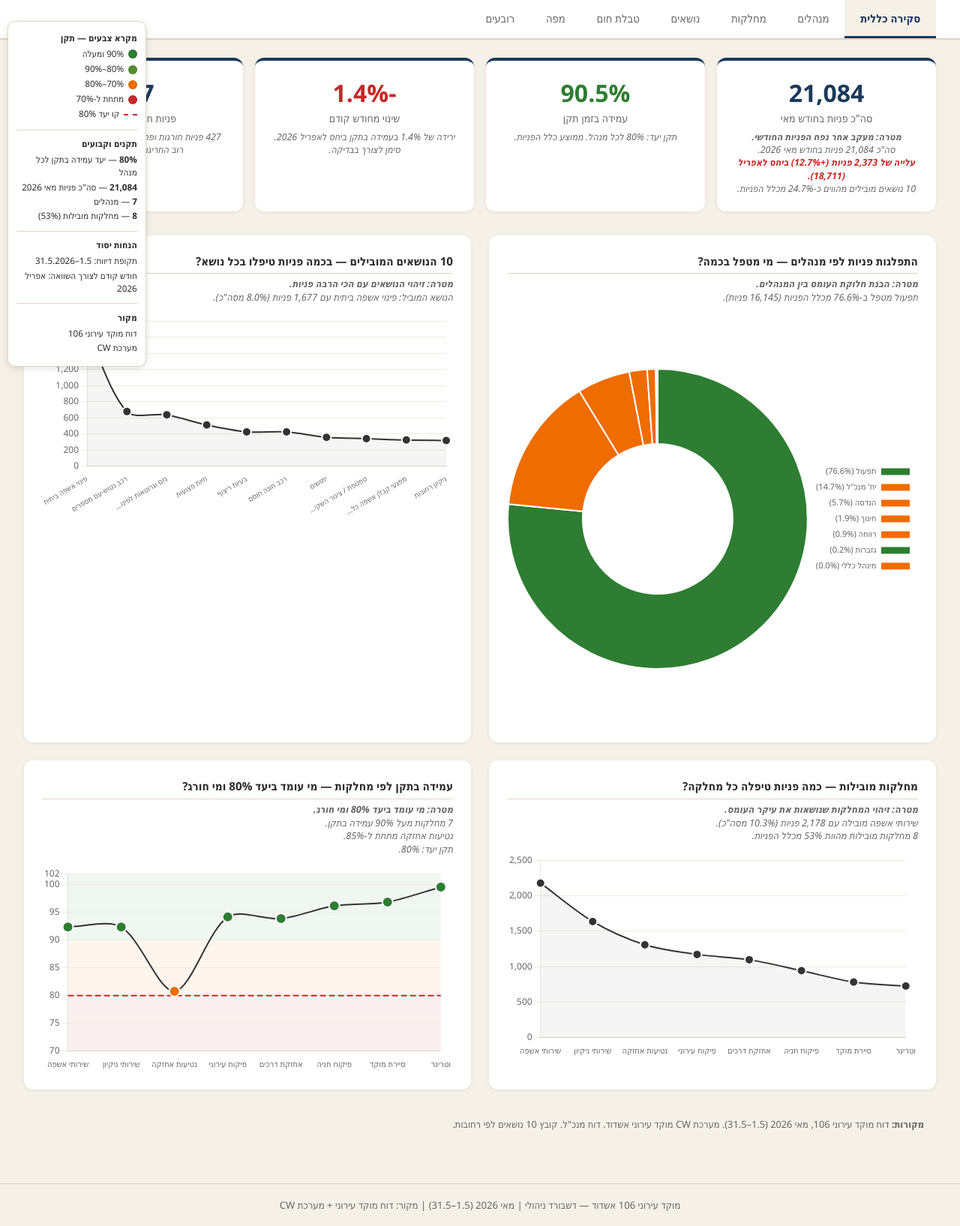
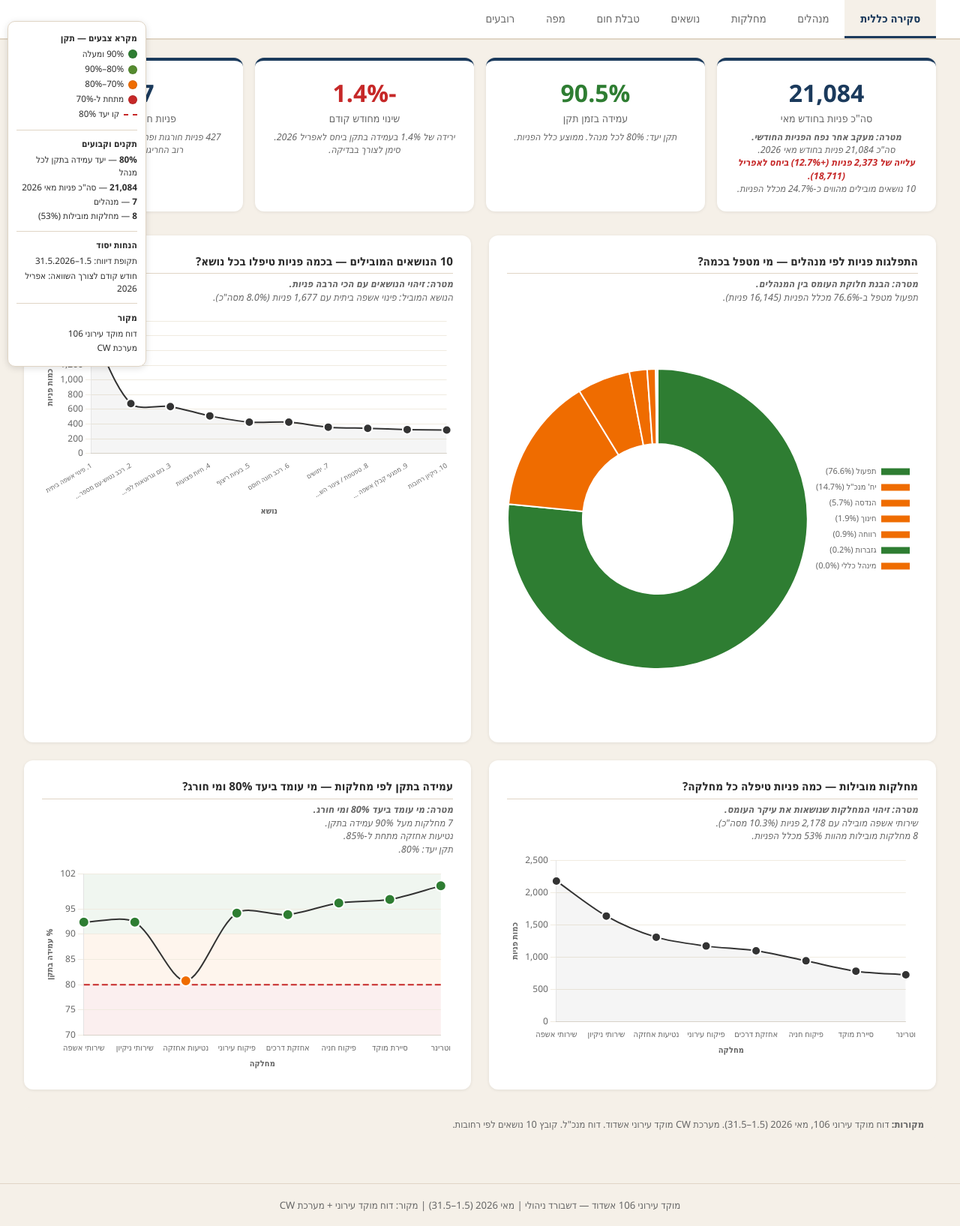
Before and after one commit to Anat1969/MOKED106-GH, a Flask app: page / in a window 1280 px wide. Shown: the part 72-1707 px from the top of the page at 75% size. Run offline with Flask 3, Linux system fonts and the light colour scheme; data comes from the database, SQL or seed files in the repository.

Commit message:
Sort descending first, axis titles, numbered issues, cleaner heatmap
- First click sorts descending (most calls first)
- All charts show axis titles (y: count/SLA, x: category)
- Issues numbered in chart labels (1. 2. 3...)
- Heatmap: removed alternating row colors, smaller font to fit
- Column headers: % from total clarified
- Removed chart internal legends

Co-Authored-By: Claude Haiku 4.5 <noreply@anthropic.com>

```diff
--- a/app/static/css/style.css
+++ b/app/static/css/style.css
@@ -128,16 +128,14 @@ tbody tr:last-child td { border-bottom: none; }
 /* Heatmap */
 .heatmap-container { overflow-x: auto; }
 .heatmap th, .heatmap td {
-    text-align: center; padding: 0.45rem 0.5rem; font-size: 0.8rem; min-width: 48px;
+    text-align: center; padding: 0.3rem 0.35rem; font-size: 0.7rem; min-width: 38px;
 }
 .heatmap th:first-child, .heatmap td:first-child {
-    text-align: right; min-width: 110px;
+    text-align: right; min-width: 90px;
     position: sticky; right: 0; background: inherit; z-index: 1;
 }
 .heatmap thead th:first-child { background: var(--primary); }
-.heatmap tbody tr:nth-child(even) { background: #FAFAF5; }
-.heatmap tbody tr:nth-child(even) td:first-child { background: #FAFAF5; }
-.heatmap tbody tr:nth-child(odd) td:first-child { background: var(--card-bg); }
+.heatmap tbody tr td:first-child { background: var(--card-bg); }
 .heat-high { background: var(--yellow) !important; font-weight: 700; }
 .heat-medium { background: var(--yellow-light) !important; }
 .heatmap .total-col { font-weight: 700; background: #F0EBE0 !important; }
--- a/app/static/js/modules/charts.js
+++ b/app/static/js/modules/charts.js
@@ -6,19 +6,18 @@ function slaColor(pct) {
     return '#C62828';
 }
 
-// Plugin: draws colored SLA background zones on charts with y-axis SLA scale
+const axisTitle = (text) => ({ display: true, text, font: { size: 11, weight: '600' }, color: '#666' });
+
 const slaZonesPlugin = {
     id: 'slaZones',
     beforeDraw(chart) {
         if (!chart.options.plugins.slaZones?.enabled) return;
-        const { ctx, chartArea: { left, right, top, bottom }, scales: { y } } = chart;
-
+        const { ctx, chartArea: { left, right }, scales: { y } } = chart;
         const zones = [
             { min: 90, max: y.max, color: 'rgba(46,125,50,0.07)' },
             { min: 80, max: 90, color: 'rgba(239,108,0,0.07)' },
             { min: y.min, max: 80, color: 'rgba(198,40,40,0.07)' },
         ];
-
         zones.forEach(z => {
             const yTop = y.getPixelForValue(Math.min(z.max, y.max));
             const yBot = y.getPixelForValue(Math.max(z.min, y.min));
@@ -74,19 +73,14 @@ const Charts = {
         this.instances[canvasId] = new Chart(ctx, {
             type: 'line',
             data: {
-                labels: data.map(d => d.issue_name.length > 18 ? d.issue_name.substring(0, 18) + '…' : d.issue_name),
+                labels: data.map((d, i) => `${i+1}. ${d.issue_name.length > 16 ? d.issue_name.substring(0, 16) + '…' : d.issue_name}`),
                 datasets: [{
-                    label: 'כמות פניות',
                     data: data.map(d => d.total_calls),
                     borderColor: '#333',
                     backgroundColor: 'rgba(0,0,0,0.04)',
-                    fill: true,
-                    tension: 0.3,
-                    pointRadius: 6,
-                    pointBackgroundColor: '#333',
-                    pointBorderColor: '#fff',
-                    pointBorderWidth: 2,
-                    borderWidth: 2
+                    fill: true, tension: 0.3,
+                    pointRadius: 6, pointBackgroundColor: '#333',
+                    pointBorderColor: '#fff', pointBorderWidth: 2, borderWidth: 2
                 }]
             },
             options: {
@@ -98,14 +92,14 @@ const Charts = {
                             label: (ctx) => {
                                 const d = data[ctx.dataIndex];
                                 const pct = ((d.total_calls / totalAll) * 100).toFixed(1);
-                                return `${d.total_calls.toLocaleString()} פניות (${pct}% מסה"כ) | תקן: ${d.sla_percent}% | זמן תקן: ${d.sla_time || '—'}`;
+                                return `${d.total_calls.toLocaleString()} פניות (${pct}% מכלל הפניות) | תקן: ${d.sla_percent}% | זמן תקן: ${d.sla_time || '—'}`;
                             }
                         }
                     }
                 },
                 scales: {
-                    y: { beginAtZero: true, grid: { color: '#F0EBE0' } },
-                    x: { grid: { display: false }, ticks: { font: { size: 10 }, maxRotation: 45, minRotation: 30 } }
+                    y: { beginAtZero: true, grid: { color: '#F0EBE0' }, title: axisTitle('כמות פניות') },
+                    x: { grid: { display: false }, ticks: { font: { size: 9 }, maxRotation: 45, minRotation: 30 }, title: axisTitle('נושא') }
                 }
             }
         });
@@ -119,17 +113,12 @@ const Charts = {
             data: {
                 labels: data.map(d => d.name),
                 datasets: [{
-                    label: 'כמות פניות',
                     data: data.map(d => d.total_calls),
                     borderColor: '#333',
                     backgroundColor: 'rgba(0,0,0,0.04)',
-                    fill: true,
-                    tension: 0.3,
-                    pointRadius: 6,
-                    pointBackgroundColor: '#333',
-                    pointBorderColor: '#fff',
-                    pointBorderWidth: 2,
-                    borderWidth: 2
+                    fill: true, tension: 0.3,
+                    pointRadius: 6, pointBackgroundColor: '#333',
+                    pointBorderColor: '#fff', pointBorderWidth: 2, borderWidth: 2
                 }]
             },
             options: {
@@ -141,14 +130,14 @@ const Charts = {
                             label: (ctx) => {
                                 const d = data[ctx.dataIndex];
                                 const pct = ((d.total_calls / totalAll) * 100).toFixed(1);
-                                return `${d.total_calls.toLocaleString()} פניות (${pct}% מסה"כ) | תקן: ${d.sla_percent}% | שינוי: ${d.sla_change > 0 ? '+' : ''}${d.sla_change}%`;
+                                return `${d.total_calls.toLocaleString()} פניות (${pct}% מכלל הפניות) | תקן: ${d.sla_percent}% | שינוי: ${d.sla_change > 0 ? '+' : ''}${d.sla_change}%`;
                             }
                         }
                     }
                 },
                 scales: {
-                    y: { beginAtZero: true, grid: { color: '#F0EBE0' } },
-                    x: { grid: { display: false }, ticks: { font: { size: 11 } } }
+                    y: { beginAtZero: true, grid: { color: '#F0EBE0' }, title: axisTitle('כמות פניות') },
+                    x: { grid: { display: false }, ticks: { font: { size: 11 } }, title: axisTitle('מחלקה') }
                 }
             }
         });
@@ -163,25 +152,16 @@ const Charts = {
                 labels: data.map(d => d.name),
                 datasets: [
                     {
-                        label: '% עמידה בתקן',
                         data: data.map(d => d.sla_percent),
-                        borderColor: '#333',
-                        fill: false,
-                        tension: 0.3,
+                        borderColor: '#333', fill: false, tension: 0.3,
                         pointRadius: 7,
                         pointBackgroundColor: data.map(d => slaColor(d.sla_percent)),
-                        pointBorderColor: '#fff',
-                        pointBorderWidth: 2,
-                        borderWidth: 2
+                        pointBorderColor: '#fff', pointBorderWidth: 2, borderWidth: 2
                     },
                     {
-                        label: 'יעד תקן 80%',
                         data: data.map(() => 80),
-                        borderColor: '#C62828',
-                        borderDash: [8, 4],
-                        borderWidth: 2,
-                        pointRadius: 0,
-                        fill: false
+                        borderColor: '#C62828', borderDash: [8, 4],
+                        borderWidth: 2, pointRadius: 0, fill: false
                     }
                 ]
             },
@@ -202,8 +182,8 @@ const Charts = {
                     }
                 },
                 scales: {
-                    y: { min: 70, max: 102, grid: { color: '#F0EBE0' } },
-                    x: { grid: { display: false }, ticks: { font: { size: 11 } } }
+                    y: { min: 70, max: 102, grid: { color: '#F0EBE0' }, title: axisTitle('% עמידה בתקן') },
+                    x: { grid: { display: false }, ticks: { font: { size: 11 } }, title: axisTitle('מחלקה') }
                 }
             }
         });
@@ -218,36 +198,24 @@ const Charts = {
                 labels: data.map(d => d.name),
                 datasets: [
                     {
-                        label: 'מאי 2026',
                         data: data.map(d => d.sla_percent),
-                        borderColor: '#333',
-                        tension: 0.3,
+                        borderColor: '#333', tension: 0.3,
                         pointRadius: 7,
                         pointBackgroundColor: data.map(d => slaColor(d.sla_percent)),
-                        pointBorderColor: '#fff',
-                        pointBorderWidth: 2,
-                        borderWidth: 2.5
+                        pointBorderColor: '#fff', pointBorderWidth: 2, borderWidth: 2.5
                     },
                     {
-                        label: 'ממוצע 2025',
                         data: data.map(d => d.sla_2025),
-                        borderColor: '#999',
-                        tension: 0.3,
+                        borderColor: '#999', tension: 0.3,
                         pointRadius: 6,
                         pointBackgroundColor: data.map(d => slaColor(d.sla_2025)),
-                        pointBorderColor: '#fff',
-                        pointBorderWidth: 2,
-                        borderWidth: 2,
-                        borderDash: [6, 3]
+                        pointBorderColor: '#fff', pointBorderWidth: 2,
+                        borderWidth: 2, borderDash: [6, 3]
                     },
                     {
-                        label: 'יעד תקן 80%',
                         data: data.map(() => 80),
-                        borderColor: '#C62828',
-                        borderDash: [8, 4],
-                        borderWidth: 2,
-                        pointRadius: 0,
-                        fill: false
+                        borderColor: '#C62828', borderDash: [8, 4],
+                        borderWidth: 2, pointRadius: 0, fill: false
                     }
                 ]
             },
@@ -269,8 +237,8 @@ const Charts = {
                     }
                 },
                 scales: {
-                    y: { min: 50, max: 102, grid: { color: '#F0EBE0' } },
-                    x: { grid: { display: false } }
+                    y: { min: 50, max: 102, grid: { color: '#F0EBE0' }, title: axisTitle('% עמידה בתקן') },
+                    x: { grid: { display: false }, title: axisTitle('מנהל') }
                 }
             }
         });
@@ -287,17 +255,13 @@ const Charts = {
             data: {
                 labels: sorted.map(d => d.name),
                 datasets: [{
-                    label: 'סה"כ פניות',
                     data: sorted.map(d => d.total_calls),
                     borderColor: '#333',
                     backgroundColor: 'rgba(0,0,0,0.04)',
-                    fill: true,
-                    tension: 0.3,
+                    fill: true, tension: 0.3,
                     pointRadius: 6,
                     pointBackgroundColor: sorted.map(d => slaColor(d.sla_percent)),
-                    pointBorderColor: '#fff',
-                    pointBorderWidth: 2,
-                    borderWidth: 2
+                    pointBorderColor: '#fff', pointBorderWidth: 2, borderWidth: 2
                 }]
             },
             options: {
@@ -310,14 +274,14 @@ const Charts = {
                                 const d = sorted[ctx.dataIndex];
                                 const pct = ((d.total_calls / totalAll) * 100).toFixed(1);
                                 const pop = d.population ? ` | ${d.population.toLocaleString()} תושבים` : '';
-                                return `${d.total_calls.toLocaleString()} פניות (${pct}% מסה"כ) | תקן: ${d.sla_percent}%${pop}`;
+                                return `${d.total_calls.toLocaleString()} פניות (${pct}% מכלל הפניות) | תקן: ${d.sla_percent}%${pop}`;
                             }
                         }
                     }
                 },
                 scales: {
-                    y: { beginAtZero: true, grid: { color: '#F0EBE0' } },
-                    x: { grid: { display: false }, ticks: { font: { size: 9 }, maxRotation: 60, minRotation: 40 } }
+                    y: { beginAtZero: true, grid: { color: '#F0EBE0' }, title: axisTitle('כמות פניות') },
+                    x: { grid: { display: false }, ticks: { font: { size: 9 }, maxRotation: 60, minRotation: 40 }, title: axisTitle('רובע') }
                 }
             }
         });
--- a/app/static/js/modules/sorting.js
+++ b/app/static/js/modules/sorting.js
@@ -13,15 +13,15 @@ const Sorting = {
         const tbody = table.querySelector('tbody');
         const rows = Array.from(tbody.querySelectorAll('tr'));
 
-        // Determine direction
-        const isAsc = th.classList.contains('sort-asc');
-        const dir = isAsc ? -1 : 1;
+        // First click = descending (large to small), then toggle
+        const isDesc = th.classList.contains('sort-desc');
+        const dir = isDesc ? 1 : -1;
 
         // Clear all sort classes in this table
         table.querySelectorAll('th').forEach(h => {
             h.classList.remove('sort-asc', 'sort-desc');
         });
-        th.classList.add(dir === 1 ? 'sort-asc' : 'sort-desc');
+        th.classList.add(dir === -1 ? 'sort-desc' : 'sort-asc');
 
         // Skip total/summary rows (last row if it has class total-row)
         const sortableRows = rows.filter(r => !r.classList.contains('total-row'));
--- a/app/templates/index.html
+++ b/app/templates/index.html
@@ -96,7 +96,7 @@
                     <thead><tr>
                         <th data-col="0" data-type="string">מנהל <span class="sort-icon">⇅</span></th>
                         <th data-col="1" data-type="number">סה"כ פניות <span class="sort-icon">⇅</span></th>
-                        <th data-col="2" data-type="number">% מסה"כ <span class="sort-icon">⇅</span></th>
+                        <th data-col="2" data-type="number">% מכלל הפניות <span class="sort-icon">⇅</span></th>
                         <th data-col="3" data-type="number">עמידה בתקן (יעד: 80%) <span class="sort-icon">⇅</span></th>
                         <th data-col="4" data-type="number">שינוי מחודש קודם <span class="sort-icon">⇅</span></th>
                         <th data-col="5" data-type="number">תקן 2025 <span class="sort-icon">⇅</span></th>
@@ -121,7 +121,7 @@
                     <thead><tr>
                         <th data-col="0" data-type="string">מחלקה <span class="sort-icon">⇅</span></th>
                         <th data-col="1" data-type="number">סה"כ פניות <span class="sort-icon">⇅</span></th>
-                        <th data-col="2" data-type="number">% מסה"כ <span class="sort-icon">⇅</span></th>
+                        <th data-col="2" data-type="number">% מכלל הפניות <span class="sort-icon">⇅</span></th>
                         <th data-col="3" data-type="number">שינוי בכמות מחודש קודם <span class="sort-icon">⇅</span></th>
                         <th data-col="4" data-type="number">עמידה בתקן (יעד: 80%) <span class="sort-icon">⇅</span></th>
                         <th data-col="5" data-type="number">שינוי בתקן מחודש קודם <span class="sort-icon">⇅</span></th>
@@ -149,7 +149,7 @@
                         <th data-col="2" data-type="string">נושא <span class="sort-icon">⇅</span></th>
                         <th data-col="3" data-type="string">זמן תקן <span class="sort-icon">⇅</span></th>
                         <th data-col="4" data-type="number">סה"כ פניות <span class="sort-icon">⇅</span></th>
-                        <th data-col="5" data-type="number">% מסה"כ <span class="sort-icon">⇅</span></th>
+                        <th data-col="5" data-type="number">% מכלל הפניות <span class="sort-icon">⇅</span></th>
                         <th data-col="6" data-type="number">עמידה בתקן (%) <span class="sort-icon">⇅</span></th>
                     </tr></thead>
                     <tbody></tbody>
@@ -208,7 +208,7 @@
                         <th data-col="0" data-type="string">רובע <span class="sort-icon">⇅</span></th>
                         <th data-col="1" data-type="number">תושבים <span class="sort-icon">⇅</span></th>
                         <th data-col="2" data-type="number">סה"כ פניות <span class="sort-icon">⇅</span></th>
-                        <th data-col="3" data-type="number">% מסה"כ <span class="sort-icon">⇅</span></th>
+                        <th data-col="3" data-type="number">% מכלל הפניות <span class="sort-icon">⇅</span></th>
                         <th data-col="4" data-type="number">פניות ל-100 תושבים <span class="sort-icon">⇅</span></th>
                         <th data-col="5" data-type="number">עמידה בתקן (יעד: 80%) <span class="sort-icon">⇅</span></th>
                         <th data-col="6" data-type="number">חורגות ופתוחות <span class="sort-icon">⇅</span></th>
```
